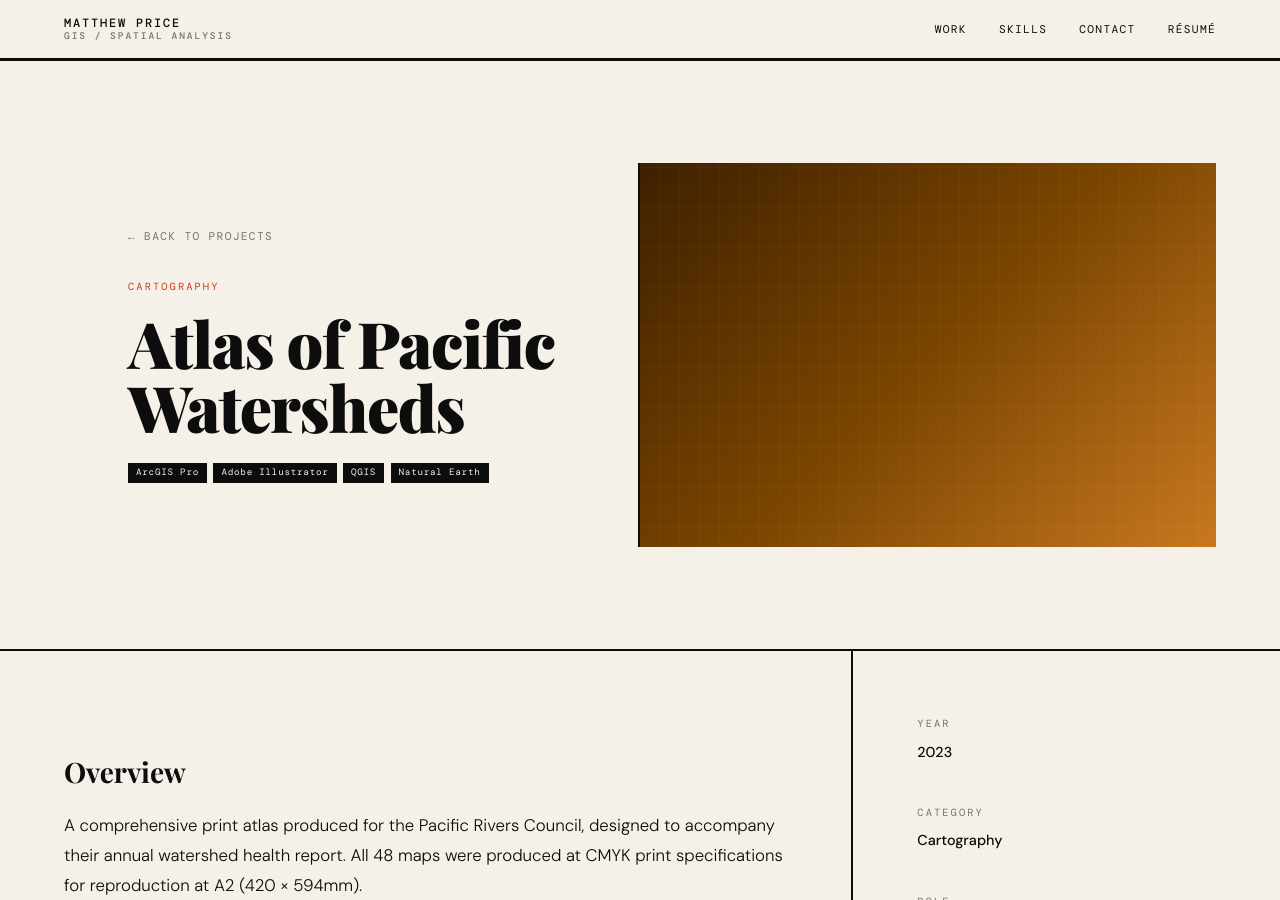
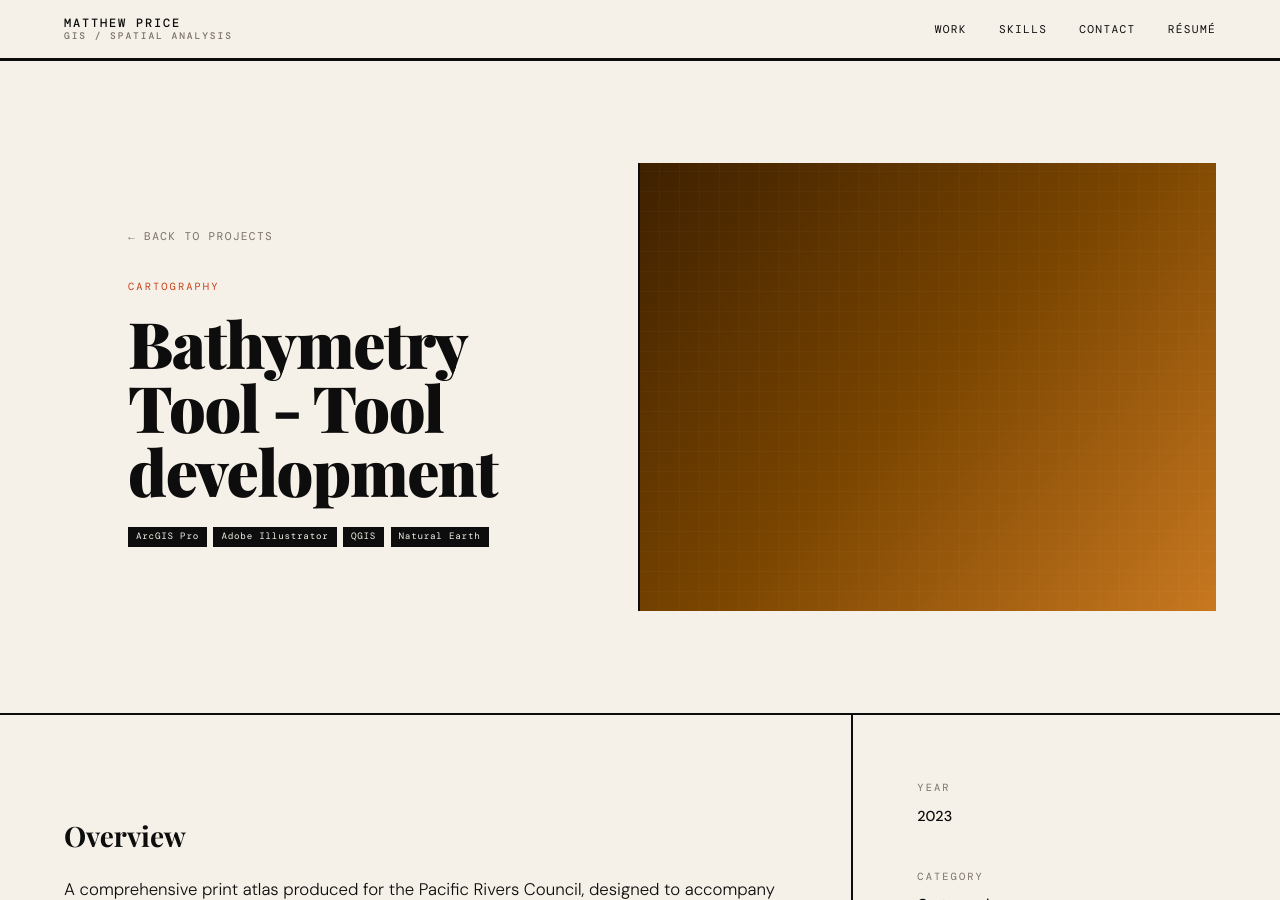
Before and after one commit to MPrice650/MPrice650.github.io, a Jekyll site: the page built from _projects/Bathymetry Tool - Tool development.md, in a window 1280 px wide and 900 px high. Built offline with Jekyll 4.4.1, drawn with Linux system fonts in a browser that asks for light colours; some web fonts are replaced.

Commit message:
Update and rename pacific-watersheds-atlas.md to Bathymetry Tool - Tool development.md

```diff
--- a/_projects/pacific-watersheds-atlas.md
+++ b/_projects/Bathymetry Tool - Tool development.md
@@ -1,5 +1,5 @@
 ---
-title: "Atlas of Pacific Watersheds"
+title: "Bathymetry Tool - Tool development"
 summary: "A 48-page print atlas documenting watershed boundaries, flow accumulation, and land cover for the Pacific Coast hydrological region."
 category: Cartography
 thumb_class: carto
```
